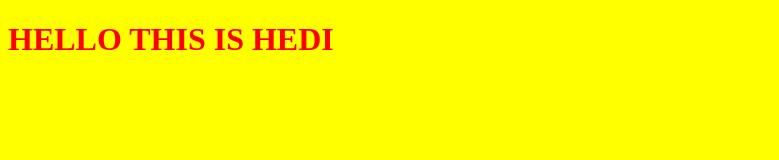
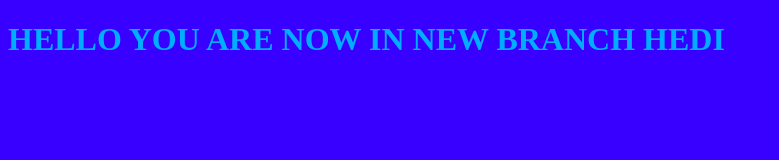
Before and after one commit to AutJavaTester/myproject, a plain HTML site: page index.html in a window 1280 px wide. Shown: the whole page, without its empty margins (0-779 px from the left). Drawn offline with Linux system fonts and the light colour scheme.

Commit message:
changing text and color

```diff
--- a/index.html
+++ b/index.html
@@ -7,7 +7,7 @@
     <link rel="stylesheet" href="style.css">
 </head>
 <body>
-    <h1>HELLO THIS IS HEDI</h1>
+    <h1>HELLO YOU ARE NOW IN NEW BRANCH HEDI</h1>
     <script src="app.js"></script>
 
 </body>
--- a/style.css
+++ b/style.css
@@ -1,8 +1,8 @@
 h1{
-    color: red ;
+    color: rgb(0, 174, 255) ;
 
 }
 
 body{
-    background-color: yellow;
+    background-color: rgb(55, 0, 255);
 }
```
